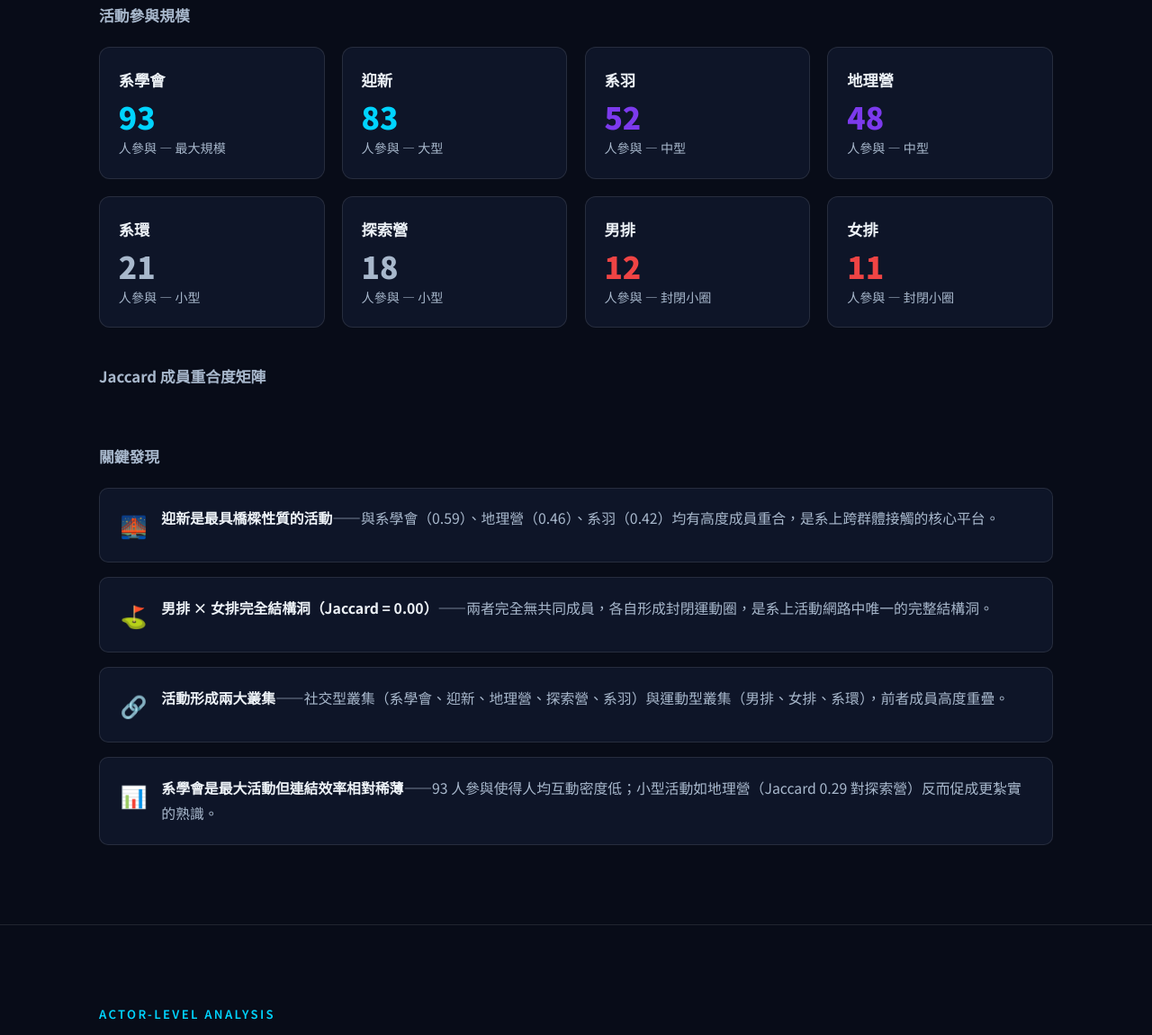
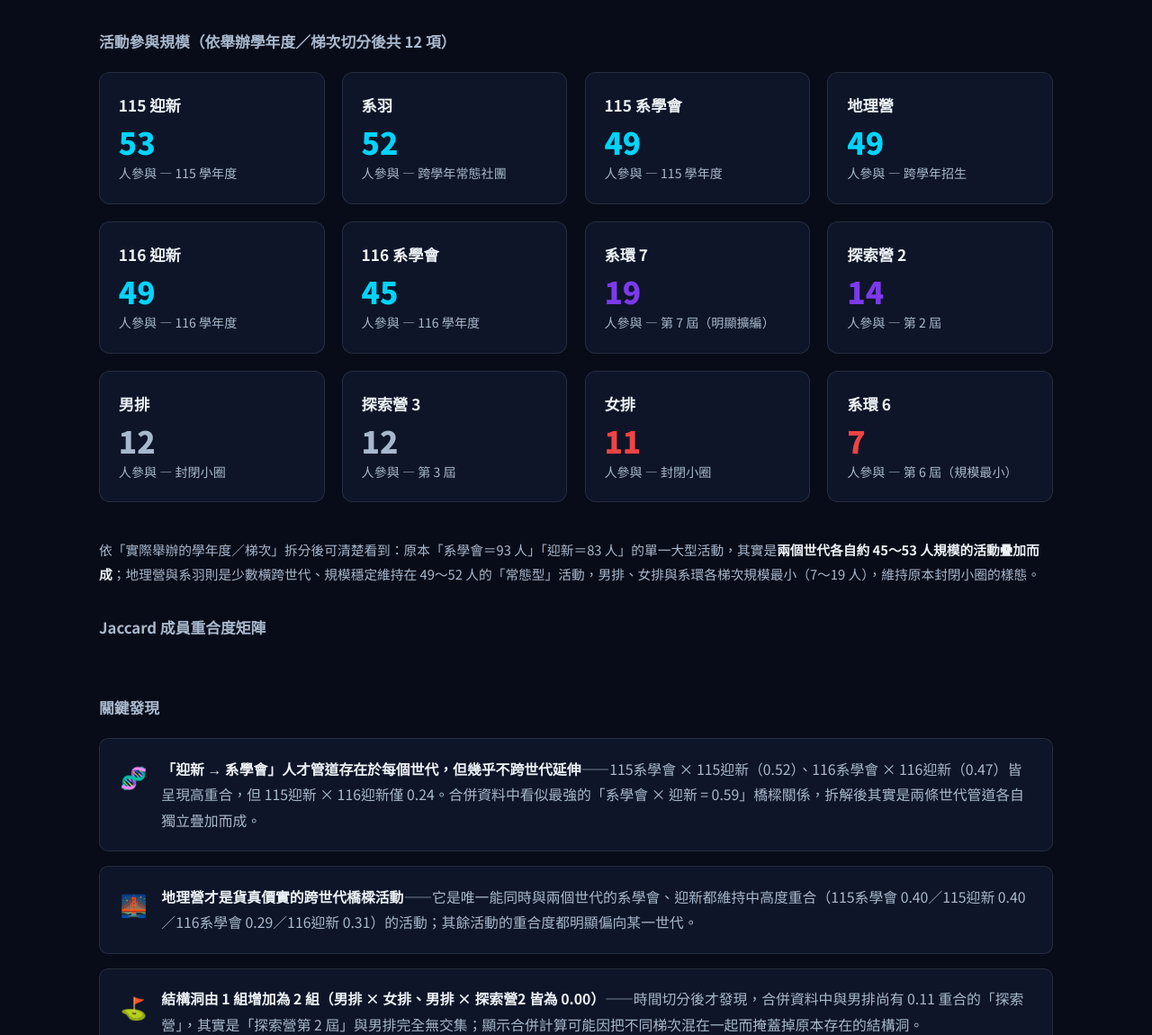
Before and after one commit to taitaiwu/python, a plain HTML site: page Social_Network_Analysis_and_Geographic_Applications/final_project/index.html in a window 1280 px wide. Shown: the part 2859-4009 px from the top of the page at 90% size. Drawn offline with Linux system fonts and the light colour scheme; a script that the page names is missing.

Commit message:
index.html update

```diff
--- a/Social_Network_Analysis_and_Geographic_Applications/final_project/index.html
+++ b/Social_Network_Analysis_and_Geographic_Applications/final_project/index.html
@@ -479,7 +479,7 @@
     <div class="card">
       <h3><span class="badge badge-green">DATA</span> 資料來源</h3>
       <ul>
-        <li><code>train_data.csv</code>：學生 × 活動參與矩陣（93 筆）</li>
+        <li><code style="color:var(--cyan)">complete_data.csv</code>：學生 × 活動參與矩陣（依舉辦時間切分為 12 項活動欄位）</li>
         <li><code>familiarity_questionnaire.csv</code>：45 × 45 熟識度問卷</li>
         <li>由系學會長提供活動資料，輔以問卷調查補充</li>
         <li>熟識定義：共處同空間會閒聊、見到會開口打招呼</li>
@@ -526,19 +526,26 @@
   <h2 class="section-title">活動（Event）視角分析</h2>
   <p class="section-desc">透過 Two-mode 矩陣轉換，分析各活動的規模與活動之間的成員重合程度。</p>
 
-  <h3 class="sub-header">活動參與規模</h3>
+  <h3 class="sub-header">活動參與規模（依舉辦學年度／梯次切分後共 12 項）</h3>
   <div class="event-cards">
-    <div class="event-card"><div class="ename">系學會</div><div class="ecount" style="color:var(--cyan)">93</div><div class="elabel">人參與 — 最大規模</div></div>
-    <div class="event-card"><div class="ename">迎新</div><div class="ecount" style="color:var(--cyan)">83</div><div class="elabel">人參與 — 大型</div></div>
-    <div class="event-card"><div class="ename">系羽</div><div class="ecount" style="color:var(--purple)">52</div><div class="elabel">人參與 — 中型</div></div>
-    <div class="event-card"><div class="ename">地理營</div><div class="ecount" style="color:var(--purple)">48</div><div class="elabel">人參與 — 中型</div></div>
-    <div class="event-card"><div class="ename">系環</div><div class="ecount" style="color:var(--muted)">21</div><div class="elabel">人參與 — 小型</div></div>
-    <div class="event-card"><div class="ename">探索營</div><div class="ecount" style="color:var(--muted)">18</div><div class="elabel">人參與 — 小型</div></div>
-    <div class="event-card"><div class="ename">男排</div><div class="ecount" style="color:var(--red)">12</div><div class="elabel">人參與 — 封閉小圈</div></div>
+    <div class="event-card"><div class="ename">115 迎新</div><div class="ecount" style="color:var(--cyan)">53</div><div class="elabel">人參與 — 115 學年度</div></div>
+    <div class="event-card"><div class="ename">系羽</div><div class="ecount" style="color:var(--cyan)">52</div><div class="elabel">人參與 — 跨學年常態社團</div></div>
+    <div class="event-card"><div class="ename">115 系學會</div><div class="ecount" style="color:var(--cyan)">49</div><div class="elabel">人參與 — 115 學年度</div></div>
+    <div class="event-card"><div class="ename">地理營</div><div class="ecount" style="color:var(--cyan)">49</div><div class="elabel">人參與 — 跨學年招生</div></div>
+    <div class="event-card"><div class="ename">116 迎新</div><div class="ecount" style="color:var(--cyan)">49</div><div class="elabel">人參與 — 116 學年度</div></div>
+    <div class="event-card"><div class="ename">116 系學會</div><div class="ecount" style="color:var(--cyan)">45</div><div class="elabel">人參與 — 116 學年度</div></div>
+    <div class="event-card"><div class="ename">系環 7</div><div class="ecount" style="color:var(--purple)">19</div><div class="elabel">人參與 — 第 7 屆（明顯擴編）</div></div>
+    <div class="event-card"><div class="ename">探索營 2</div><div class="ecount" style="color:var(--purple)">14</div><div class="elabel">人參與 — 第 2 屆</div></div>
+    <div class="event-card"><div class="ename">男排</div><div class="ecount" style="color:var(--muted)">12</div><div class="elabel">人參與 — 封閉小圈</div></div>
+    <div class="event-card"><div class="ename">探索營 3</div><div class="ecount" style="color:var(--muted)">12</div><div class="elabel">人參與 — 第 3 屆</div></div>
     <div class="event-card"><div class="ename">女排</div><div class="ecount" style="color:var(--red)">11</div><div class="elabel">人參與 — 封閉小圈</div></div>
+    <div class="event-card"><div class="ename">系環 6</div><div class="ecount" style="color:var(--red)">7</div><div class="elabel">人參與 — 第 6 屆（規模最小）</div></div>
   </div>
+  <p style="color:var(--muted); font-size:0.92rem; margin-top:1rem; line-height:1.8">
+    依「實際舉辦的學年度／梯次」拆分後可清楚看到：原本「系學會＝93 人」「迎新＝83 人」的單一大型活動，其實是<strong style="color:var(--text)">兩個世代各自約 45～53 人規模的活動疊加而成</strong>；地理營與系羽則是少數橫跨世代、規模穩定維持在 49～52 人的「常態型」活動，男排、女排與系環各梯次規模最小（7～19 人），維持原本封閉小圈的樣態。
+  </p>
 
-  <h3 class="sub-header">Jaccard 成員重合度矩陣</h3>
+  <h3 class="sub-header" style="margin-top:2rem">Jaccard 成員重合度矩陣</h3>
   <div class="heatmap-wrap">
     <table class="heatmap" id="jaccard-table"></table>
   </div>
@@ -546,20 +553,20 @@
   <h3 class="sub-header">關鍵發現</h3>
   <div class="finding-list">
     <div class="finding">
+      <div class="finding-icon">🧬</div>
+      <div class="finding-text"><strong>「迎新 → 系學會」人才管道存在於每個世代，但幾乎不跨世代延伸</strong>——115系學會 × 115迎新（0.52）、116系學會 × 116迎新（0.47）皆呈現高重合，但 115迎新 × 116迎新僅 0.24。合併資料中看似最強的「系學會 × 迎新 = 0.59」橋樑關係，拆解後其實是兩條世代管道各自獨立疊加而成。</div>
+    </div>
+    <div class="finding">
       <div class="finding-icon">🌉</div>
-      <div class="finding-text"><strong>迎新是最具橋樑性質的活動</strong>——與系學會（0.59）、地理營（0.46）、系羽（0.42）均有高度成員重合，是系上跨群體接觸的核心平台。</div>
+      <div class="finding-text"><strong>地理營才是貨真價實的跨世代橋樑活動</strong>——它是唯一能同時與兩個世代的系學會、迎新都維持中高度重合（115系學會 0.40／115迎新 0.40／116系學會 0.29／116迎新 0.31）的活動；其餘活動的重合度都明顯偏向某一世代。</div>
     </div>
     <div class="finding">
       <div class="finding-icon">⛳</div>
-      <div class="finding-text"><strong>男排 × 女排完全結構洞（Jaccard = 0.00）</strong>——兩者完全無共同成員，各自形成封閉運動圈，是系上活動網路中唯一的完整結構洞。</div>
+      <div class="finding-text"><strong>結構洞由 1 組增加為 2 組（男排 × 女排、男排 × 探索營2 皆為 0.00）</strong>——時間切分後才發現，合併資料中與男排尚有 0.11 重合的「探索營」，其實是「探索營第 2 屆」與男排完全無交集；顯示合併計算可能因把不同梯次混在一起而掩蓋掉原本存在的結構洞。</div>
     </div>
     <div class="finding">
       <div class="finding-icon">🔗</div>
-      <div class="finding-text"><strong>活動形成兩大叢集</strong>——社交型叢集（系學會、迎新、地理營、探索營、系羽）與運動型叢集（男排、女排、系環），前者成員高度重疊。</div>
-    </div>
-    <div class="finding">
-      <div class="finding-icon">📊</div>
-      <div class="finding-text"><strong>系學會是最大活動但連結效率相對稀薄</strong>——93 人參與使得人均互動密度低；小型活動如地理營（Jaccard 0.29 對探索營）反而促成更紮實的熟識。</div>
+      <div class="finding-text"><strong>活動可重新分為五個世代導向叢集</strong>——115 世代核心叢集（115系學會、115迎新）、116 世代核心叢集（116系學會、116迎新、系羽）、跨世代橋樑（地理營）、梯次型活動（探索營2/3、系環6/7）與封閉運動小圈（男排、女排）。「世代」才是劃分子群體的主軸，活動類型（社交／運動）反而是次要因素。</div>
     </div>
   </div>
 </section>
@@ -659,20 +666,24 @@
 
   <h3 class="sub-header" style="margin-top:2.5rem">個人活動參與量與結構位置交叉分析</h3>
   <div class="event-cards">
-    <div class="event-card"><div class="ename">45 人平均參與</div><div class="ecount" style="color:var(--cyan)">3.67</div><div class="elabel">項活動（滿分 8 項）</div></div>
-    <div class="event-card"><div class="ename">社交型活動平均</div><div class="ecount" style="color:var(--purple)">3.24</div><div class="elabel">項（系學會/迎新/地理營/探索營/系羽）</div></div>
-    <div class="event-card"><div class="ename">運動型活動平均</div><div class="ecount" style="color:var(--muted)">0.42</div><div class="elabel">項（男排/女排/系環）</div></div>
-    <div class="event-card"><div class="ename">核心成員（34人）平均</div><div class="ecount" style="color:var(--green)">4.03</div><div class="elabel">項活動 ── 高於整體平均</div></div>
-    <div class="event-card"><div class="ename">邊緣成員（11人）平均</div><div class="ecount" style="color:var(--red)">2.55</div><div class="elabel">項活動 ── 無人超過 4 項</div></div>
+    <div class="event-card"><div class="ename">45 人平均參與</div><div class="ecount" style="color:var(--cyan)">4.04</div><div class="elabel">項活動（滿分 12 項）</div></div>
+    <div class="event-card"><div class="ename">社交型活動平均</div><div class="ecount" style="color:var(--purple)">3.56</div><div class="elabel">項（系學會/迎新/地理營/探索營/系羽，共 8 項）</div></div>
+    <div class="event-card"><div class="ename">運動型活動平均</div><div class="ecount" style="color:var(--muted)">0.49</div><div class="elabel">項（男排/女排/系環6/7，共 4 項）</div></div>
+    <div class="event-card"><div class="ename">核心成員（34人）平均</div><div class="ecount" style="color:var(--green)">4.65</div><div class="elabel">項活動 ── 高於整體平均</div></div>
+    <div class="event-card"><div class="ename">邊緣成員（11人）平均</div><div class="ecount" style="color:var(--red)">2.18</div><div class="elabel">項活動 ── 落差較合併資料更顯著</div></div>
   </div>
   <div class="finding-list">
     <div class="finding">
       <div class="finding-icon">📈</div>
-      <div class="finding-text"><strong>「多重活動參與者更易成為網路核心」獲得數據驗證</strong>——K-core 核心成員平均參與 4.03 項活動，邊緣成員僅 2.55 項，且邊緣成員中無人參與超過 4 項活動，活動參與量與結構位置（核心 vs. 邊緣）呈現明顯正向關聯。</div>
+      <div class="finding-text"><strong>「多重活動參與者更易成為網路核心」的關聯在校正後資料中更顯著</strong>——K-core 核心成員平均參與 4.65 項活動，邊緣成員僅 2.18 項，落差（2.47 項）甚至比合併資料呈現的（4.03 vs. 2.55＝1.48 項）更明顯，進一步驗證並強化了這項假設。</div>
     </div>
     <div class="finding">
       <div class="finding-icon">🔵</div>
-      <div class="finding-text"><strong>學生的活動軌跡明顯偏向社交型叢集</strong>——社交型活動平均參與 3.24 項，運動型活動平均僅 0.42 項，與 2.3 節「活動形成兩大叢集」的發現相互呼應：多數學生透過重疊度高的社交型活動建立廣泛人際連結。</div>
+      <div class="finding-text"><strong>學生的活動軌跡明顯偏向社交型叢集</strong>——社交型活動平均參與 3.56 項，運動型活動平均僅 0.49 項，與「活動分群」的發現相互呼應：多數學生透過重疊度高的社交型活動建立廣泛人際連結。</div>
+    </div>
+    <div class="finding">
+      <div class="finding-icon">🧩</div>
+      <div class="finding-text"><strong>「高天賜異例」：低活動參與，卻高度鑲嵌於核心人際網絡</strong>——時間切分後，高天賜的活動參與數由合併資料的 2 項降為僅 1 項（地理營），是參與最少的 5 人之一；但他同時是中心性與結構洞排名前段班的「重要節點（橋樑）」，且仍在 K-core 核心圈內。這顯示他的人脈很可能主要來自活動以外的私下管道（如班級、宿舍），是時間切分資料才得以凸顯的特殊樣態。</div>
     </div>
   </div>
 
```
